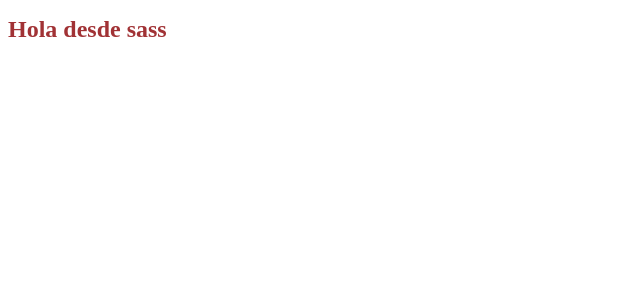
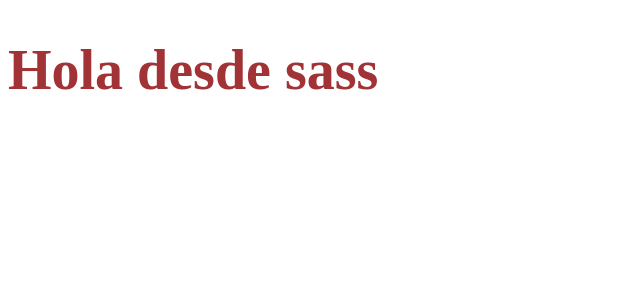
Before and after one commit to DanielTuttos/React-Vite-Sass, a React (Vite) app: page / in a window 1280 px wide. Shown: the top 300 px of the page, without its empty margins (0-640 px from the left). Built offline with nearby package versions, Linux system fonts and the light colour scheme.

Commit message:
sass partials

```diff
--- a/src/index.scss
+++ /dev/null
@@ -1,2 +0,0 @@
-@import './sass/variables.scss';
-@import './sass/Title.scss';
--- a/src/main.jsx
+++ b/src/main.jsx
@@ -1,7 +1,7 @@
 import React from 'react'
 import ReactDOM from 'react-dom/client'
 import App from './App'
-import './index.scss'
+import './sass/index.scss'
 
 ReactDOM.createRoot(document.getElementById('root')).render(
   <React.StrictMode>
--- a/src/sass/Title.scss
+++ b/src/sass/extras/_Title.scss
@@ -1,4 +1,4 @@
 .title{
     color: $primary;
-    font-size: 1.5rem;
+    font-size: 3.5rem;
 }
--- /dev/null
+++ b/src/sass/index.scss
@@ -0,0 +1,3 @@
+@import './config/variables';
+@import './extras/Title';
+@import './extras/links';
```
Also changed, not shown: src/sass/config/_variables.scss (renamed from src/sass/variables.scss), src/sass/extras/_links.scss (added).
